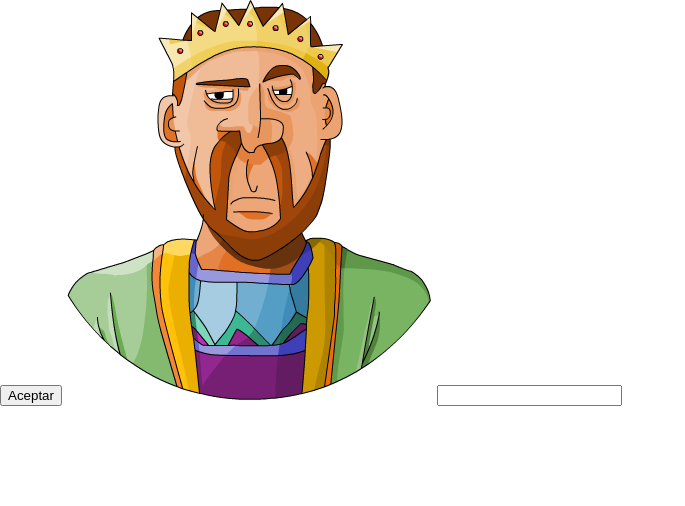
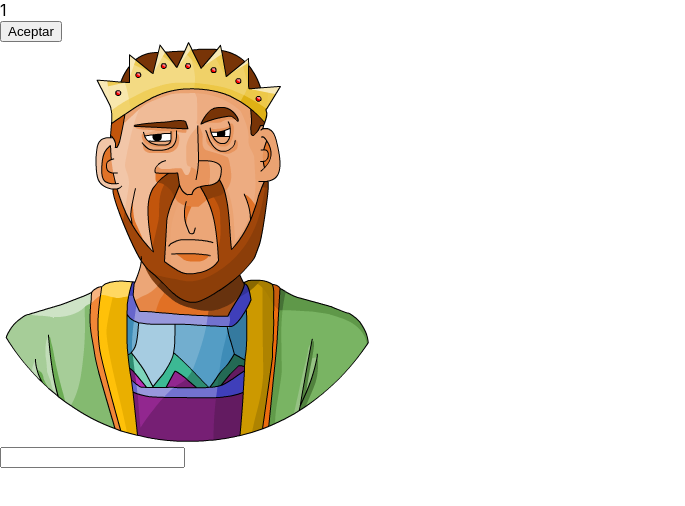
Before and after one commit to rodolfo341/react, a React (Create React App) app in the folder eventos/: page / in a window 1280 px wide. Shown: the top 506 px of the page, without its empty margins (0-685 px from the left). Built offline with nearby package versions, Linux system fonts and the light colour scheme.

Commit message:
react eventos funcion incrementar incrementar

```diff
--- a/eventos/src/App.js
+++ b/eventos/src/App.js
@@ -5,11 +5,21 @@ import img_rey_2 from "./img/rey_atanagildo.png"
 import './App.css';
 
 function App() {
+
+    function incrementar(e)  {
+        e.target.innerHTML++;
+        e.target.style.backgroundColor = "red";
+    }
+
     return (
         <>
-            <div className = "caja"></div>
+            <div onClick={incrementar} className="caja" >
+                1
+            </div>
             <button>Aceptar</button>
-            <img src = {img_rey_1} alt="#"/>
+            <div>
+                <img src = {img_rey_1} alt="#"/>
+            </div>
             <input className="cmpo"/>
         </>
     );
```
